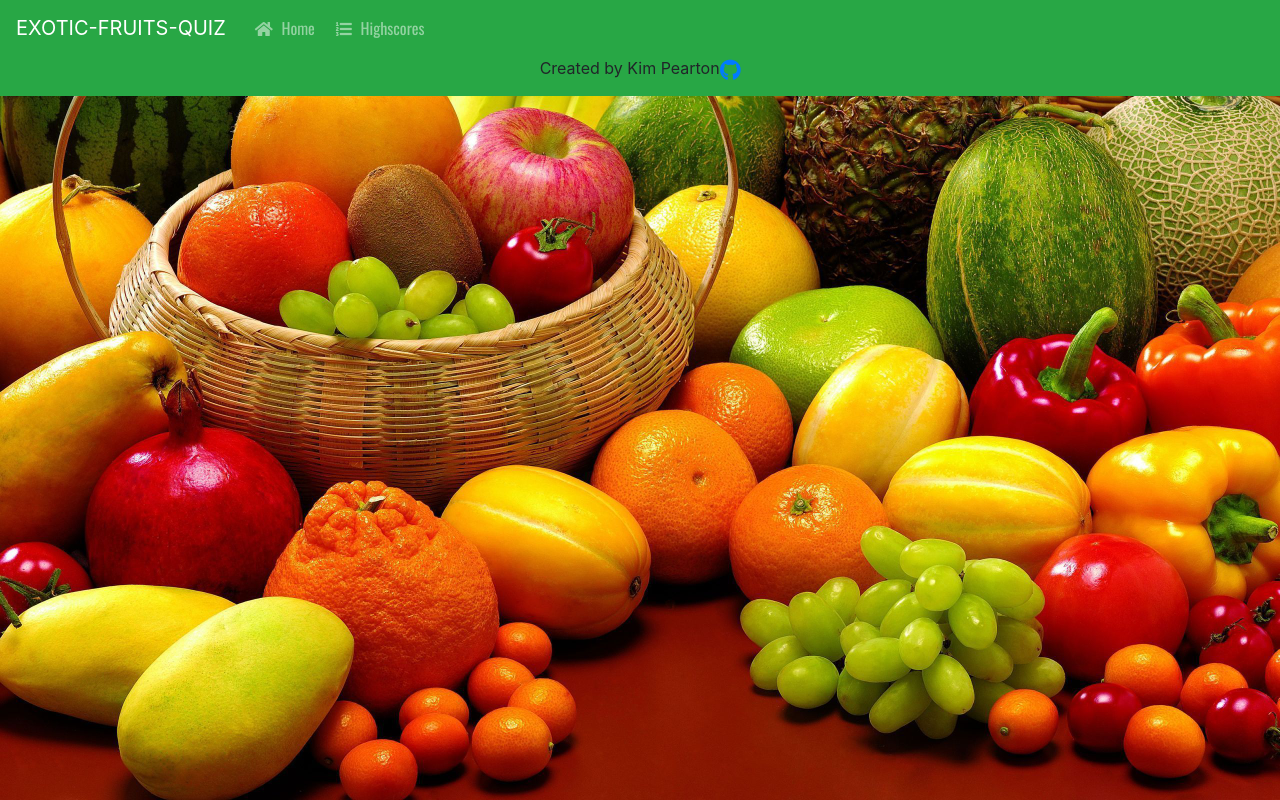
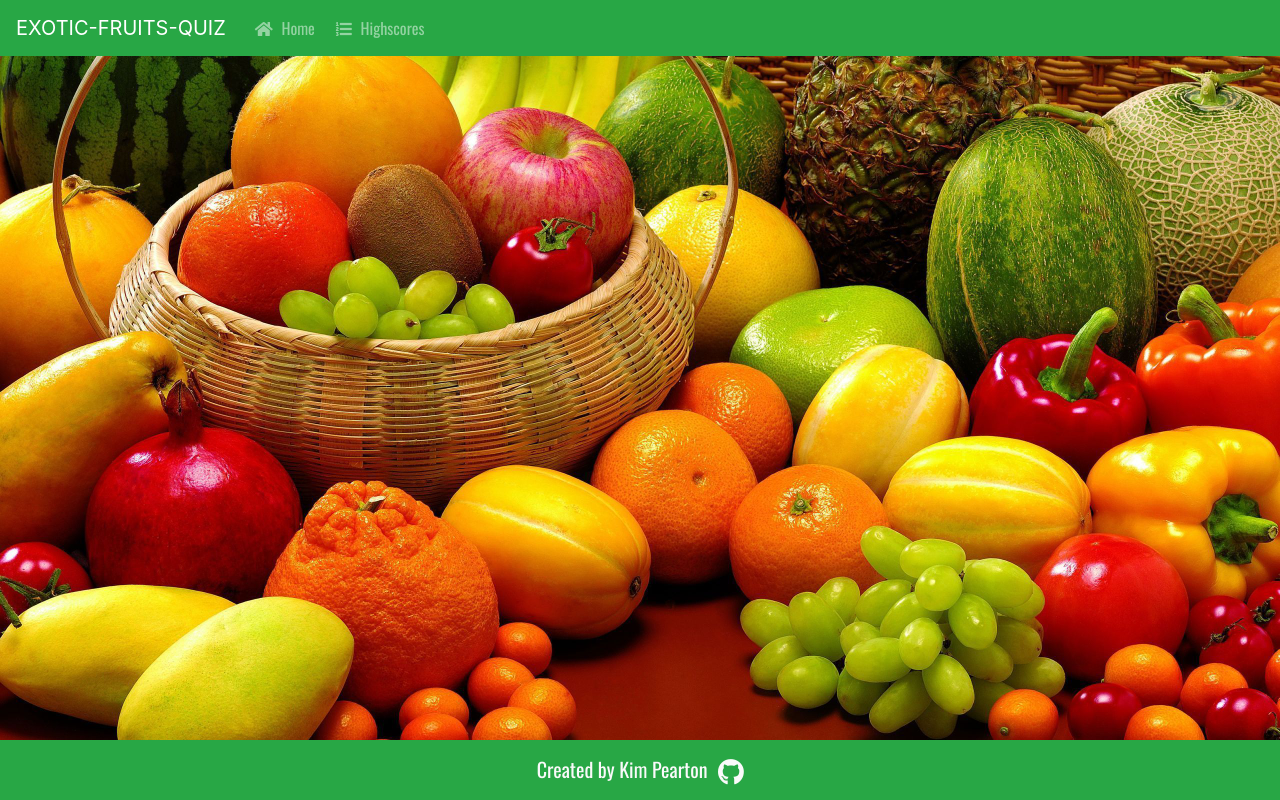
Before and after one commit to Code-Institute-Submissions/quiz, a Flask app: template templates/base.html in a window 1280 px wide. Run offline with Flask 2, Linux system fonts and the light colour scheme; the template is opened without the code that fills it, so the values that code supplies are empty; some libraries are stand-ins or nearby versions; some web fonts are replaced.

Commit message:
Add styles for footer

```diff
--- a/static/css/styles.css
+++ b/static/css/styles.css
@@ -44,4 +44,23 @@ body {
 
 /*-- Footer Styles --*/
 
+#footer {
+    height: 60px;
+    position: absolute;
+    bottom: 0;
+    width: 100%;
+}
+
+.github {
+    margin-left: 10px;
+    color: #fafafa;
+}
+
+#copyright {
+    color: #fafafa;
+    margin-top: 14px;
+    font-family: 'Oswald', sans-serif;
+    font-size: 20px;
+}
+
 /*-- Media Queries --*/
```
